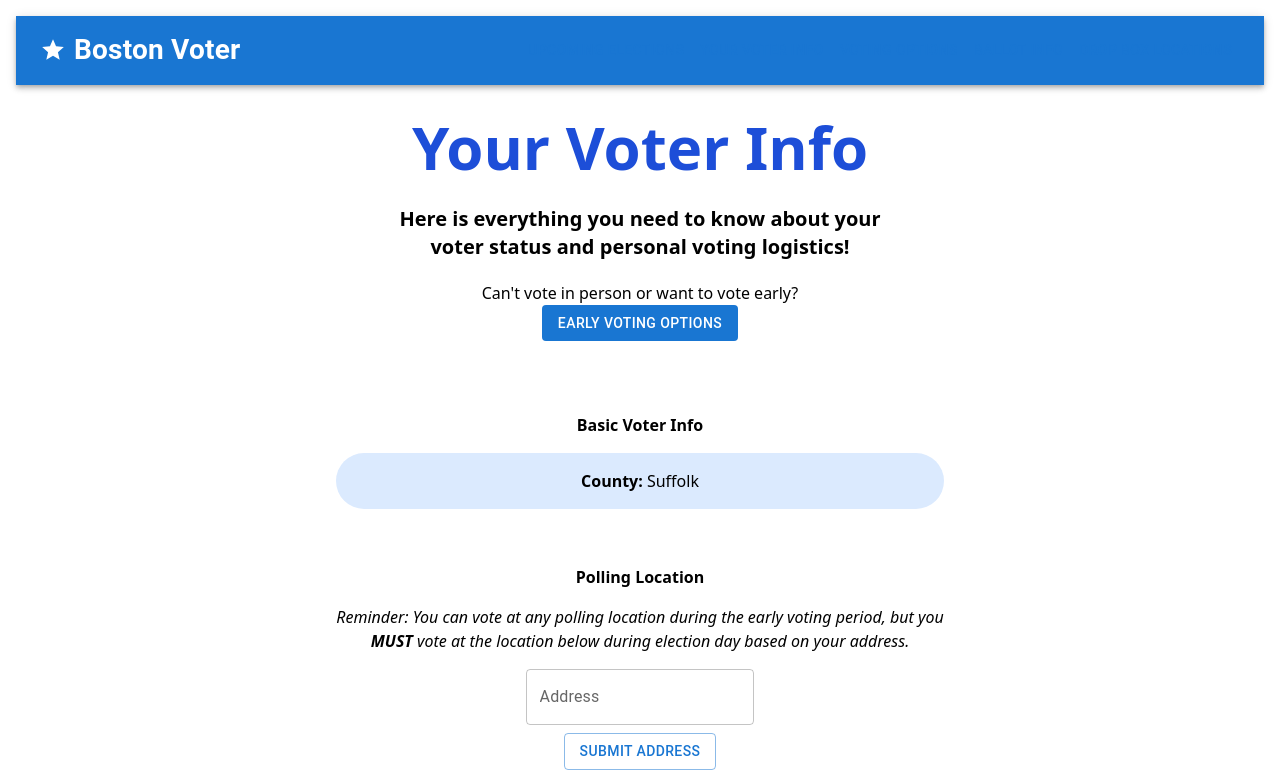
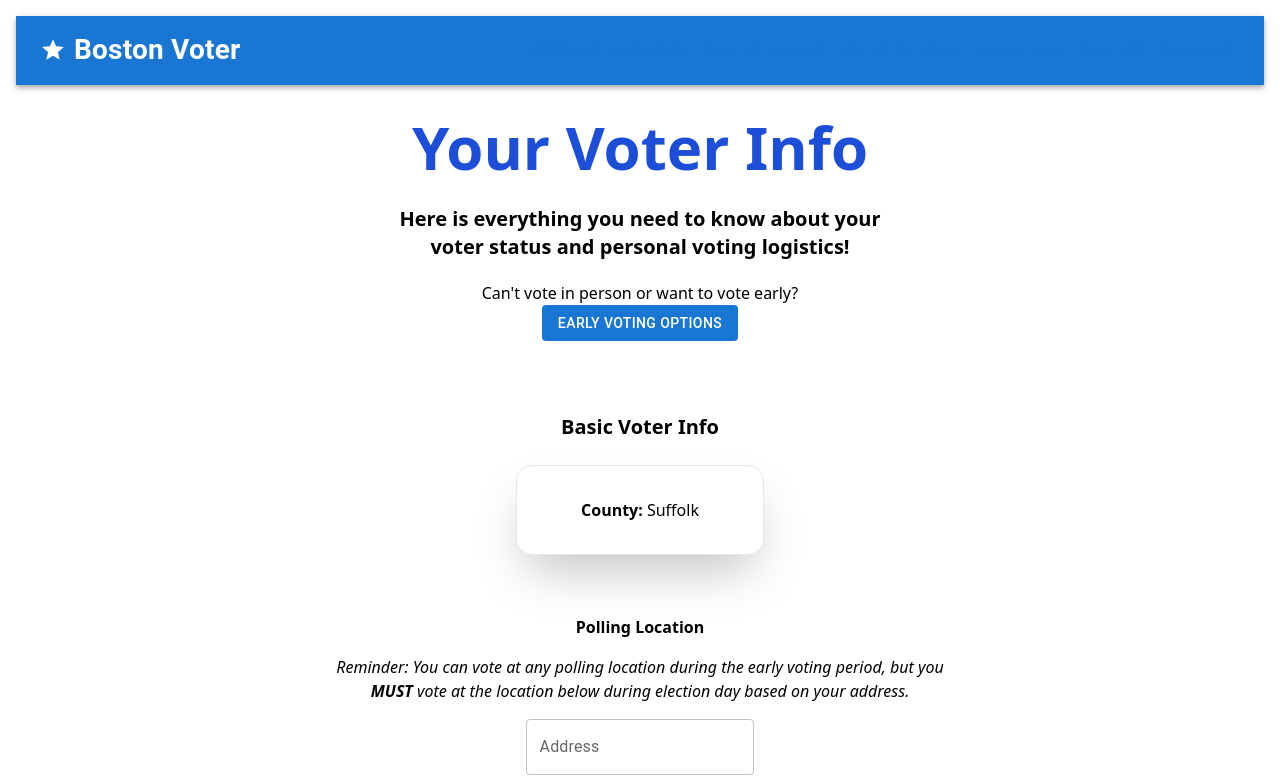
Before and after one commit to BU-Spark/pitne-voter-app, a Next.js app in the folder client/: page /voterInfo in a window 1280 px wide. Shown: the top 781 px of the page. Built offline with nearby package versions, Linux system fonts and the light colour scheme.

Commit message:
Fixed county box

```diff
--- a/client/src/pages/voterInfo/index.tsx
+++ b/client/src/pages/voterInfo/index.tsx
@@ -21,8 +21,20 @@ export default function VoterInfo() {
             </div>
 
             <div className='flex flex-col justify-center items-center p-4 my-6'>
-                <h1 className='font-semibold text-center my-4'  >Basic Voter Info</h1>
-                <p className='p-4 bg-blue-100 rounded-full w-1/2 text-center'><strong> County: </strong>Suffolk</p>
+                <h1 className='font-semibold text-center my-4 text-xl'>Basic Voter Info</h1>
+            <div className='grid grid-cols-4 mt-1'>
+                <div className='md:col-span-1 hidden md:block'>
+                </div>
+                <div className="space-y-4 mx-10 my-1 p-8 rounded-2xl shadow-2xl border border-gray-200  col-span-4 lg:col-span-2 bg-white">
+                    <div className="space-y-4 w-full px-4">
+                        <div className="w-full px-4 text-center">
+                            <p className='text-l text-black-600 '><strong> County: </strong>Suffolk</p>
+                        </div>
+                    </div>
+                </div>
+                <div className='md:col-span-1 hidden md:block'>
+                </div>
+            </div>
             </div>
 
             <div className='flex flex-col justify-center items-center p-4 my-6'>
```
